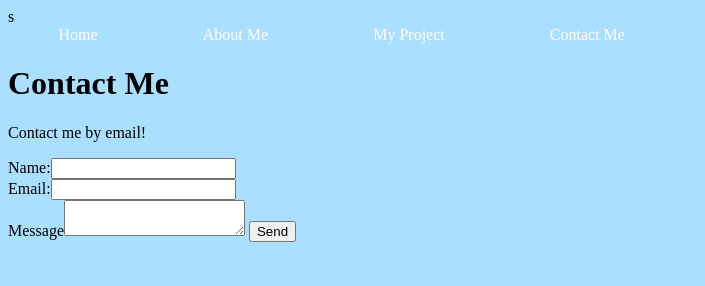
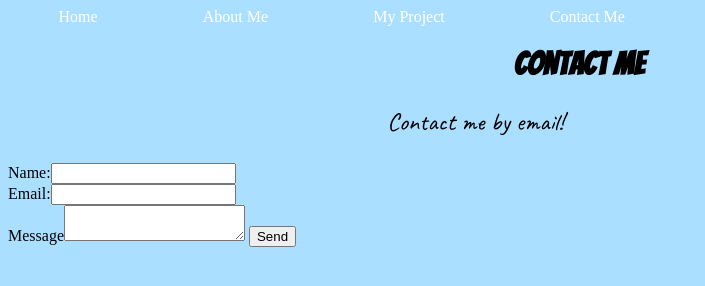
Before and after one commit to GabrielSegura1/GabrielSegura1.github.io, a plain HTML site: page contact.html in a window 1280 px wide. Shown: the whole page, without its empty margins (0-705 px from the left). Drawn offline with Linux system fonts and the light colour scheme.

Commit message:
New Change

```diff
--- a/about me.html
+++ b/about me.html
@@ -2,6 +2,8 @@
     <html>
         <head>
              <link href="style.css" rel="stylesheet">
+             <link href="https://fonts.googleapis.com/css?family=Bangers&display=swap" rel="stylesheet">
+             <link href="https://fonts.googleapis.com/css?family=Bangers|Caveat&display=swap" rel="stylesheet">
         </head>
         <body class="maybekema">
            <div>
--- a/contact.html
+++ b/contact.html
@@ -1,7 +1,9 @@
 <!DOCTYPE html>
 <html>
     <head>
-         <link href="style.css" rel="stylesheet">s
+        <link href="style.css" rel="stylesheet">
+        <link href="https://fonts.googleapis.com/css?family=Bangers&display=swap" rel="stylesheet">
+        <link href="https://fonts.googleapis.com/css?family=Bangers|Caveat&display=swap" rel="stylesheet">
     </head>
     <body class="sikema">
         <div>
--- a/style.css
+++ b/style.css
@@ -36,3 +36,15 @@ li a:hover{
 body{
    background-color: rgb(171, 255, 235);
 }
+h1{
+    font-family: 'Bangers', cursive;
+    margin-left: 40%;
+}
+p{
+    font-family: 'Bangers', cursive;
+    font-family: 'Caveat', cursive;
+    font-size: 25px;
+    margin-left: 30%;
+}
+.img{
+ margin-left: 40%;
```
Also changed, not shown: index.html (+2 -0 lines), table.html (+2 -0 lines).
